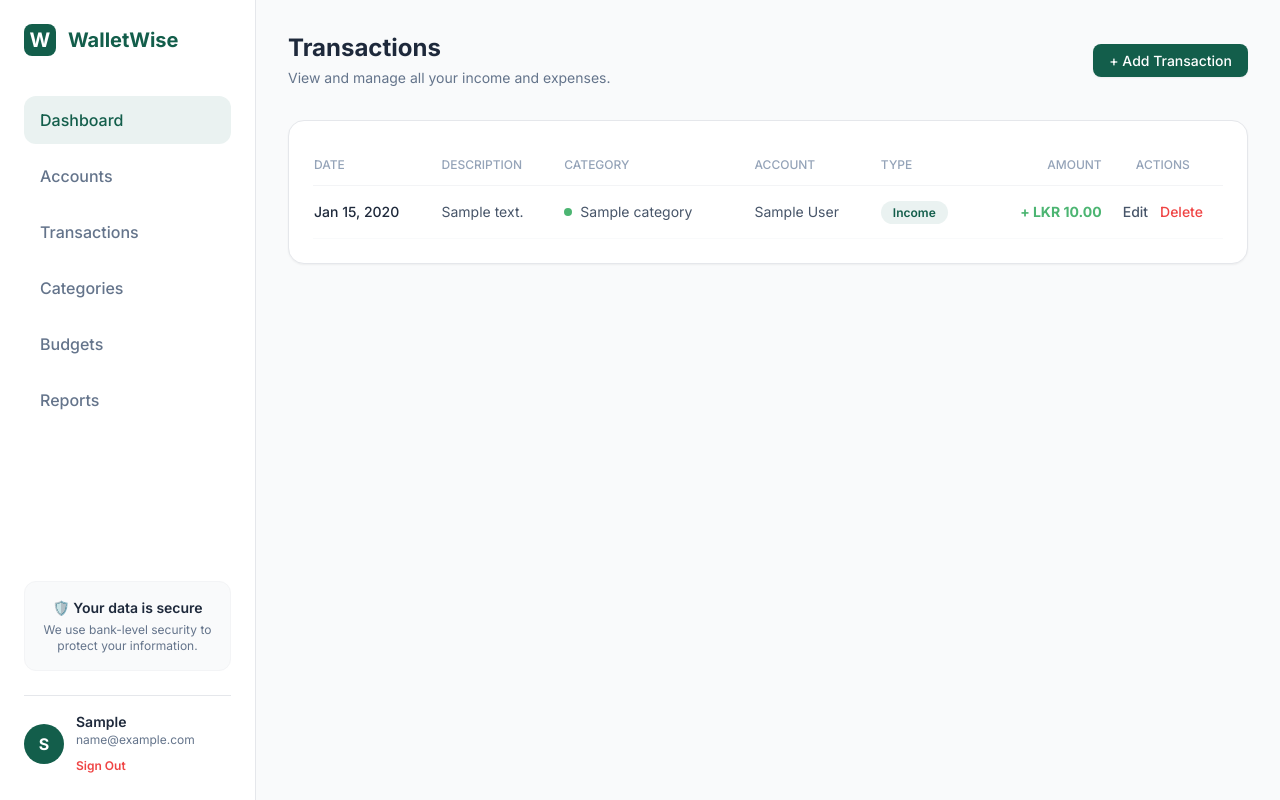
After one commit to amilasuranjith-dev/WalletWise-Django, a Django app: page /finance/transactions/ in a window 1280 px wide. The commit adds this page. Run offline with Django 5.2, Linux system fonts and the light colour scheme; a user stored in the database is signed in; tables that the repository leaves empty hold one stand-in row (values such as "Sample post"); some libraries are stand-ins or nearby versions.

Commit message:
Feature: Complete Transaction Management (List, Edit, Delete)

```diff
--- a/finance/urls.py
+++ b/finance/urls.py
@@ -5,5 +5,8 @@ urlpatterns = [
     path('dashboard/', views.dashboard_view, name='dashboard'),
     path('categories/', views.category_list_create_view, name='category_list_create'),
     path('accounts/', views.account_list_create_view, name='account_list_create'),
+    path('transactions/', views.transaction_list_view, name='transaction_list'),
     path('transactions/add/', views.transaction_create_view, name='transaction_create'),
+    path('transactions/<int:transaction_id>/edit/', views.transaction_update_view, name='transaction_update'),
+    path('transactions/<int:transaction_id>/delete/', views.transaction_delete_view, name='transaction_delete'),
 ]
--- a/finance/views.py
+++ b/finance/views.py
@@ -98,3 +98,50 @@ def transaction_create_view(request):
         form = TransactionForm(user=request.user)
 
     return render(request, 'finance/transaction_form.html', {'form': form})
+
+@login_required
+def transaction_list_view(request):
+    user_transactions = TransactionService.get_user_transactions(request.user)
+
+    transactions_with_forms = []
+    for transaction in user_transactions:
+        edit_form = TransactionForm(instance=transaction, user=request.user)
+        transactions_with_forms.append({'transaction': transaction, 'form': edit_form})
+
+    context = {
+        'transactions_with_forms': transactions_with_forms
+    }
+    return render(request, 'finance/transaction_list.html', context)
+
+@login_required
+def transaction_update_view(request, transaction_id):
+    if request.method == 'POST':
+        existing_transaction = TransactionService.get_transaction(transaction_id, request.user)
+        form = TransactionForm(request.POST, instance=existing_transaction, user=request.user)
+        if form.is_valid():
+            try:
+                TransactionService.update_transaction(
+                    transaction_id, request.user,
+                    amount=form.cleaned_data['amount'],
+                    description=form.cleaned_data['description'],
+                    type=form.cleaned_data['type'],
+                    finance_account=form.cleaned_data['finance_account'],
+                    category=form.cleaned_data['category'],
+                    transaction_date=form.cleaned_data['transaction_date']
+                )
+                messages.success(request, 'Transaction updated successfully!')
+            except ValidationError as error:
+                messages.error(request, str(error.message) if hasattr(error, 'message') else str(error))
+        else:
+            messages.error(request, "Invalid data submitted.")
+    return redirect('transaction_list')
+
+@login_required
+def transaction_delete_view(request, transaction_id):
+    if request.method == 'POST':
+        try:
+            TransactionService.delete_transaction(transaction_id, request.user)
+            messages.success(request, 'Transaction deleted successfully!')
+        except ValidationError as error:
+            messages.error(request, str(error.message) if hasattr(error, 'message') else str(error))
+    return redirect('transaction_list')
--- /dev/null
+++ b/templates/finance/transaction_list.html
@@ -0,0 +1,105 @@
+{% extends 'finance_base.html' %}
+
+{% block content %}
+<header class="flex justify-between items-center mb-8">
+    <div>
+        <h1 class="text-2xl font-bold text-slate-800">Transactions</h1>
+        <p class="text-sm text-slate-500 mt-1">View and manage all your income and expenses.</p>
+    </div>
+    <div>
+        <a href="{% url 'transaction_create' %}" class="px-4 py-2 bg-brand-900 text-white rounded-lg text-sm font-medium hover:bg-brand-500 transition-colors shadow-sm">+ Add Transaction</a>
+    </div>
+</header>
+
+<div class="bg-white p-6 rounded-2xl border border-gray-200 shadow-sm">
+    <table class="w-full text-left text-sm text-slate-600">
+        <thead class="text-xs uppercase text-slate-400 border-b border-gray-100">
+            <tr>
+                <th class="py-3 font-medium">Date</th>
+                <th class="py-3 font-medium">Description</th>
+                <th class="py-3 font-medium">Category</th>
+                <th class="py-3 font-medium">Account</th>
+                <th class="py-3 font-medium">Type</th>
+                <th class="py-3 font-medium text-right">Amount</th>
+                <th class="py-3 font-medium text-center">Actions</th>
+            </tr>
+        </thead>
+        <tbody>
+            {% for transaction_item in transactions_with_forms %}
+            <tr class="border-b border-gray-50 hover:bg-gray-50/50">
+                <td class="py-4 font-medium text-slate-800">{{ transaction_item.transaction.transaction_date|date:"M d, Y" }}</td>
+                <td class="py-4">{{ transaction_item.transaction.description|default:"-" }}</td>
+                <td class="py-4">
+                    <span class="flex items-center gap-2">
+                        <span class="w-2 h-2 rounded-full {% if transaction_item.transaction.type == 'income' %}bg-brand-500{% else %}bg-red-500{% endif %}"></span>
+                        {{ transaction_item.transaction.category.name }}
+                    </span>
+                </td>
+                <td class="py-4">{{ transaction_item.transaction.finance_account.name }}</td>
+                <td class="py-4">
+                    {% if transaction_item.transaction.type == 'income' %}
+                        <span class="px-3 py-1 rounded-full bg-brand-light text-brand-900 text-xs font-semibold">Income</span>
+                    {% else %}
+                        <span class="px-3 py-1 rounded-full bg-red-100 text-red-600 text-xs font-semibold">Expense</span>
+                    {% endif %}
+                </td>
+                <td class="py-4 text-right font-bold {% if transaction_item.transaction.type == 'income' %}text-brand-500{% else %}text-red-500{% endif %}">
+                    {% if transaction_item.transaction.type == 'income' %}+{% else %}-{% endif %} LKR {{ transaction_item.transaction.amount|floatformat:2 }}
+                </td>
+                <td class="py-4 text-center">
+                    <!-- Edit Button -->
+                    <button onclick="document.getElementById('editModal-{{ transaction_item.transaction.id }}').classList.remove('hidden')" class="text-brand-600 hover:text-brand-800 font-medium text-sm mr-2">Edit</button>
+                    <!-- Delete Button -->
+                    <button onclick="document.getElementById('deleteModal-{{ transaction_item.transaction.id }}').classList.remove('hidden')" class="text-red-500 hover:text-red-700 font-medium text-sm">Delete</button>
+                </td>
+            </tr>
+
+            <!-- Edit Modal -->
+            <div id="editModal-{{ transaction_item.transaction.id }}" class="fixed inset-0 bg-gray-900 bg-opacity-50 hidden flex items-center justify-center z-50">
+                <div class="bg-white rounded-2xl shadow-xl w-full max-w-md p-6">
+                    <div class="flex justify-between items-center mb-4">
+                        <h3 class="text-xl font-bold text-slate-800">Edit Transaction</h3>
+                        <button onclick="document.getElementById('editModal-{{ transaction_item.transaction.id }}').classList.add('hidden')" class="text-gray-400 hover:text-gray-600 text-xl font-bold">&times;</button>
+                    </div>
+                    <form method="POST" action="{% url 'transaction_update' transaction_item.transaction.id %}">
+                        {% csrf_token %}
+                        {% for form_field in transaction_item.form %}
+                        <div class="mb-4 text-left">
+                            <label class="block text-sm font-medium text-slate-700 mb-1">{{ form_field.label }}</label>
+                            {{ form_field }}
+                        </div>
+                        {% endfor %}
+
+                        <div class="mt-6 flex justify-end gap-3">
+                            <button type="button" onclick="document.getElementById('editModal-{{ transaction_item.transaction.id }}').classList.add('hidden')" class="px-4 py-2 bg-gray-100 text-gray-700 rounded-lg font-medium hover:bg-gray-200">Cancel</button>
+                            <button type="submit" class="px-4 py-2 bg-brand-600 text-white rounded-lg font-medium hover:bg-brand-700">Save Changes</button>
+                        </div>
+                    </form>
+                </div>
+            </div>
+
+            <!-- Delete Modal -->
+            <div id="deleteModal-{{ transaction_item.transaction.id }}" class="fixed inset-0 bg-gray-900 bg-opacity-50 hidden flex items-center justify-center z-50">
+                <div class="bg-white rounded-2xl shadow-xl w-full max-w-md p-6 text-center">
+                    <div class="text-red-500 text-4xl mb-4">⚠️</div>
+                    <h3 class="text-xl font-bold text-slate-800 mb-2">Delete Transaction?</h3>
+                    <p class="text-slate-500 mb-6">Are you sure you want to delete this transaction? This action cannot be undone and your account balance will be updated.</p>
+                    <div class="flex justify-center gap-3">
+                        <button onclick="document.getElementById('deleteModal-{{ transaction_item.transaction.id }}').classList.add('hidden')" class="px-4 py-2 bg-gray-100 text-gray-700 rounded-lg font-medium hover:bg-gray-200 w-1/2">Cancel</button>
+                        <form method="POST" action="{% url 'transaction_delete' transaction_item.transaction.id %}" class="w-1/2">
+                            {% csrf_token %}
+                            <button type="submit" class="w-full px-4 py-2 bg-red-600 text-white rounded-lg font-medium hover:bg-red-700">Yes, Delete</button>
+                        </form>
+                    </div>
+                </div>
+            </div>
+
+            {% empty %}
+            <tr>
+                <td colspan="7" class="py-8 text-center text-slate-500">No transactions yet.</td>
+            </tr>
+            {% endfor %}
+        </tbody>
+    </table>
+</div>
+{% endblock %}
--- a/templates/finance_base.html
+++ b/templates/finance_base.html
@@ -47,7 +47,7 @@
             <a href="{% url 'account_list_create' %}" class="flex items-center gap-3 px-4 py-3 rounded-xl text-slate-500 font-medium hover:bg-gray-50 hover:text-brand-900 transition-colors">
                 Accounts
             </a>
-            <a href="{% url 'transaction_create' %}" class="flex items-center gap-3 px-4 py-3 rounded-xl text-slate-500 font-medium hover:bg-gray-50 hover:text-brand-900 transition-colors">
+            <a href="{% url 'transaction_list' %}" class="flex items-center gap-3 px-4 py-3 rounded-xl text-slate-500 font-medium hover:bg-gray-50 hover:text-brand-900 transition-colors">
                 Transactions
             </a>
             <a href="{% url 'category_list_create' %}" class="flex items-center gap-3 px-4 py-3 rounded-xl text-slate-500 font-medium hover:bg-gray-50 hover:text-brand-900 transition-colors">
@@ -86,5 +86,44 @@
         {% block content %}{% endblock %}
     </main>
 
+    <script>
+        document.addEventListener('DOMContentLoaded', function() {
+            function filterCategories(typeSelect, categorySelect) {
+                const selectedType = typeSelect.value.toLowerCase();
+
+                Array.from(categorySelect.options).forEach(option => {
+                    if (!option.value) return;
+                    const optionText = option.text.toLowerCase();
+
+                    if (optionText.includes(`(${selectedType})`) || optionText.includes('(both)')) {
+                        option.style.display = '';
+                    } else {
+                        option.style.display = 'none';
+                    }
+                });
+
+                const currentOption = categorySelect.options[categorySelect.selectedIndex];
+                if (currentOption && currentOption.style.display === 'none') {
+                    const firstVisible = Array.from(categorySelect.options).find(opt => opt.value && opt.style.display !== 'none');
+                    categorySelect.value = firstVisible ? firstVisible.value : '';
+                }
+            }
+
+            const setupFormFilters = () => {
+                const forms = document.querySelectorAll('form');
+                forms.forEach(form => {
+                    const typeSelect = form.querySelector('select[name="type"]');
+                    const categorySelect = form.querySelector('select[name="category"]');
+
+                    if (typeSelect && categorySelect) {
+                        filterCategories(typeSelect, categorySelect);
+                        typeSelect.addEventListener('change', () => filterCategories(typeSelect, categorySelect));
+                    }
+                });
+            };
+
+            setupFormFilters();
+        });
+    </script>
 </body>
 </html>
```
Also changed, not shown: 1 other file.
